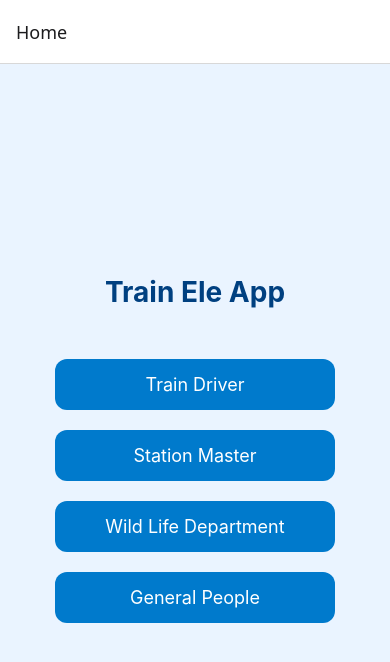
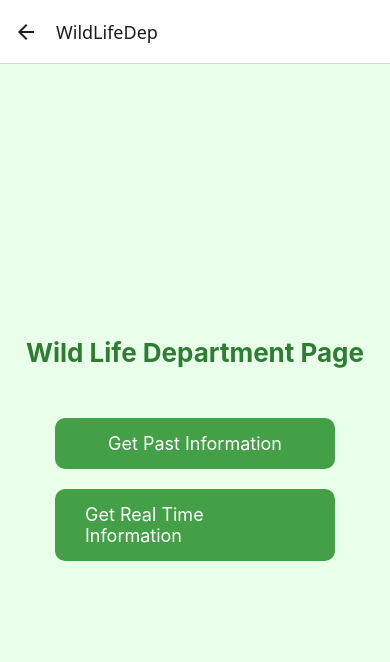
Before and after one commit to vinodiNK/EleSafeRail, a React Native app: screen /WildLifeDep in a window 390 px wide. Shown: the top 662 px of the page. Built offline with nearby package versions, Linux system fonts and the light colour scheme.

Commit message:
created WildLifeDep page

```diff
--- a/App.tsx
+++ b/App.tsx
@@ -4,6 +4,7 @@ import React from 'react';
 import HomePage from './src/components/HomePage';
 import StationMaster from './src/components/StationMaster';
 import TrainDriver from './src/components/TrainDriver';
+import WildLifeDep from './src/components/WildLifeDep';
 import { RootStackParamList } from './src/types/navigation';
 
 const Stack = createNativeStackNavigator<RootStackParamList>();
@@ -15,6 +16,7 @@ export default function App() {
         <Stack.Screen name="Home" component={HomePage} />
         <Stack.Screen name="TrainDriver" component={TrainDriver} />
         <Stack.Screen name="StationMaster" component={StationMaster} />
+        <Stack.Screen name="WildLifeDep" component={WildLifeDep} />
       </Stack.Navigator>
     </NavigationContainer>
   );
--- a/src/components/HomePage.tsx
+++ b/src/components/HomePage.tsx
@@ -31,9 +31,13 @@ const HomePage = () => {
 </TouchableOpacity>
 
 
-      <TouchableOpacity style={styles.button}>
-        <Text style={styles.buttonText}>Wild Life Department</Text>
-      </TouchableOpacity>
+      <TouchableOpacity
+  style={styles.button}
+  onPress={() => navigation.navigate('WildLifeDep')}
+>
+  <Text style={styles.buttonText}>Wild Life Department</Text>
+</TouchableOpacity>
+
 
       <TouchableOpacity style={styles.button}>
         <Text style={styles.buttonText}>General People</Text>
--- /dev/null
+++ b/src/components/WildLifeDep.tsx
@@ -0,0 +1,55 @@
+import React from 'react';
+import { Alert, StyleSheet, Text, TouchableOpacity, View } from 'react-native';
+
+const WildLifeDep = () => {
+  return (
+    <View style={styles.container}>
+      <Text style={styles.title}>Wild Life Department Page</Text>
+
+      <TouchableOpacity
+        style={styles.button}
+        onPress={() => Alert.alert('Get Past Information pressed')}
+      >
+        <Text style={styles.buttonText}>Get Past Information</Text>
+      </TouchableOpacity>
+
+      <TouchableOpacity
+        style={styles.button}
+        onPress={() => Alert.alert('Get Real Time Information pressed')}
+      >
+        <Text style={styles.buttonText}>Get Real Time Information</Text>
+      </TouchableOpacity>
+    </View>
+  );
+};
+
+export default WildLifeDep;
+
+const styles = StyleSheet.create({
+  container: {
+    flex: 1,
+    backgroundColor: '#eaffea',
+    justifyContent: 'center',
+    alignItems: 'center',
+    padding: 20,
+  },
+  title: {
+    fontSize: 26,
+    fontWeight: 'bold',
+    marginBottom: 40,
+    color: '#2e7d32',
+  },
+  button: {
+    backgroundColor: '#43a047',
+    paddingVertical: 15,
+    paddingHorizontal: 30,
+    borderRadius: 10,
+    marginVertical: 10,
+    width: '80%',
+    alignItems: 'center',
+  },
+  buttonText: {
+    color: '#fff',
+    fontSize: 18,
+  },
+});
--- a/src/types/navigation.ts
+++ b/src/types/navigation.ts
@@ -3,5 +3,6 @@
 export type RootStackParamList = {
   Home: undefined;          // no params expected
   TrainDriver: undefined;
-  StationMaster: undefined;   // no params expected
+  StationMaster: undefined;
+  WildLifeDep: undefined;   // no params expected
 };
```
